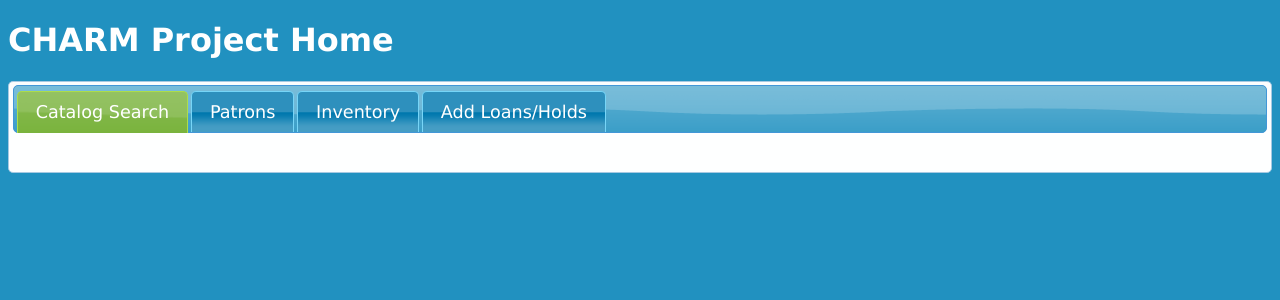
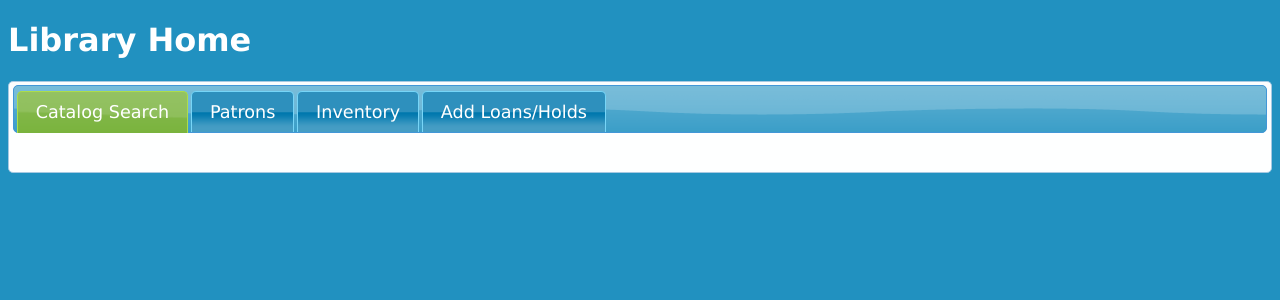
Before and after one commit to sjdixon/CPSC471Library, a PHP site: page /App_Index.php in a window 1280 px wide. Shown: the top 300 px of the page. Run offline with PHP 8.4, Linux system fonts and the light colour scheme; some libraries are stand-ins or nearby versions.

Commit message:
Fixed the title

```diff
--- a/App_Index.php
+++ b/App_Index.php
@@ -20,7 +20,7 @@
 	</script>
 </head>
 <body>
-<h1>CHARM Project Home</h1>
+<h1>Library Home</h1>
 <div id = "tabs">
 	<ul>
 		<li> <a href="#tabs-1">Catalog Search</a></li>
```
